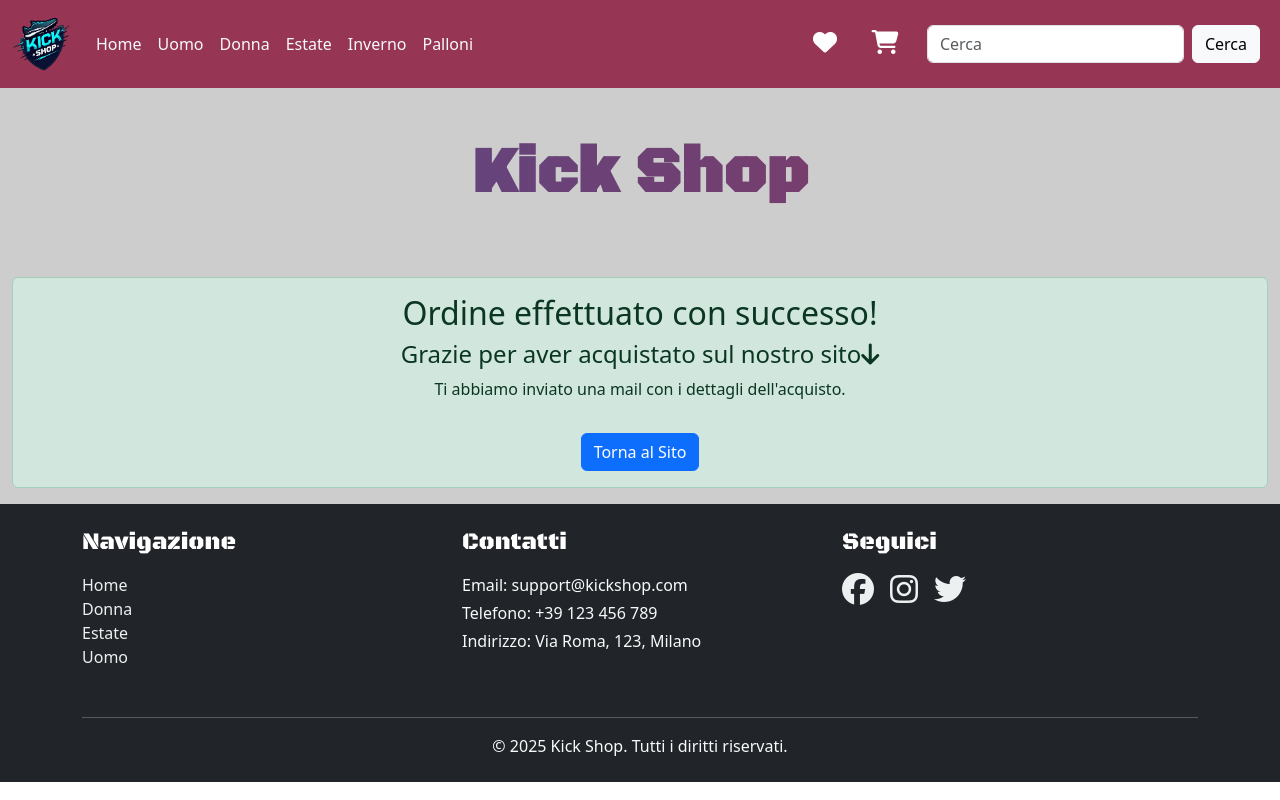
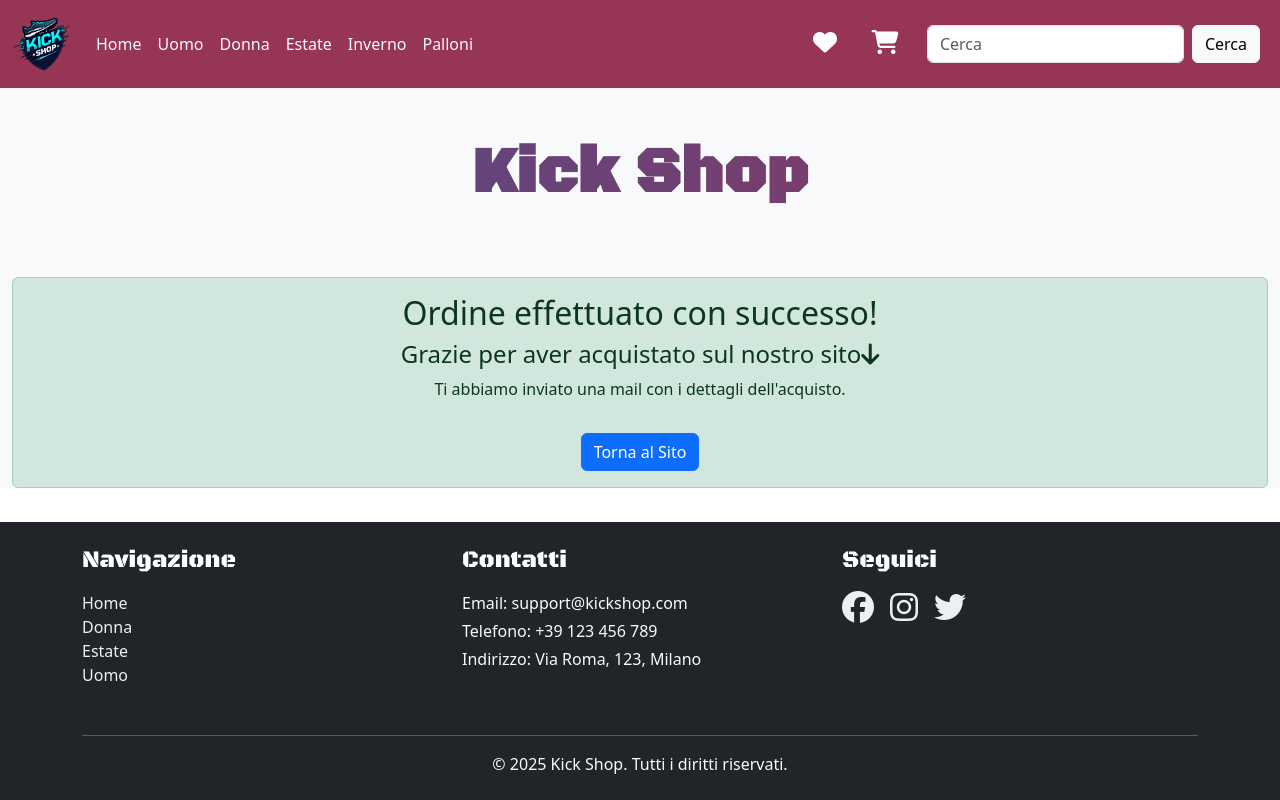
Before and after one commit to francescodelmonaco/kick-shop, a React (Vite) app in the folder Frontend/: page /thankyou in a window 1280 px wide. Built offline with nearby package versions, Linux system fonts and the light colour scheme.

Commit message:
added: fix footer on defaultLayout

```diff
--- a/Frontend/src/components/Footer.jsx
+++ b/Frontend/src/components/Footer.jsx
@@ -2,7 +2,7 @@ import { Link } from "react-router-dom";
 
 export default function Footer() {
     return (
-        <footer className="footer-container bg-dark text-light py-4 px-4">
+        <footer className="footer-container bg-dark text-light py-4 px-4 fixed-bottom">
             <div className="container">
                 <div className="row">
                     {/* Sezione Navigazione */}
--- a/Frontend/src/layouts/DefaultLayout.jsx
+++ b/Frontend/src/layouts/DefaultLayout.jsx
@@ -12,7 +12,7 @@ export default function DefaultLayout() {
             {/* Header principale sotto la barra di scorrimento */}
             <Header />
 
-            <main>
+            <main className="bg-light">
                 {/* Questo è il contenuto dinamico delle rotte */}
                 <Outlet />
                 <FootballCollection />
--- a/Frontend/src/pages/ThankYou.jsx
+++ b/Frontend/src/pages/ThankYou.jsx
@@ -3,6 +3,7 @@ import { Link } from "react-router-dom"
 export default function thankYou() {
     return (
         <>
+
            <h1 className="text-center py-3 font">Kick Shop</h1>
             <div className="container-fluid text-center mt-5">
                 <div className="alert alert-success" role="alert">
@@ -17,6 +18,7 @@ export default function thankYou() {
             </div>
 
 
+
         </>
     )
 }
```
